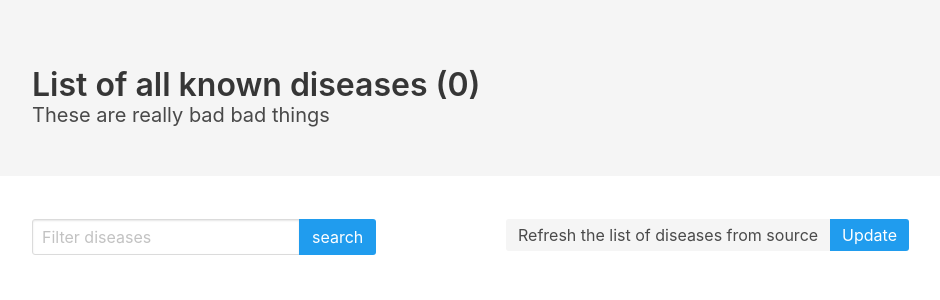
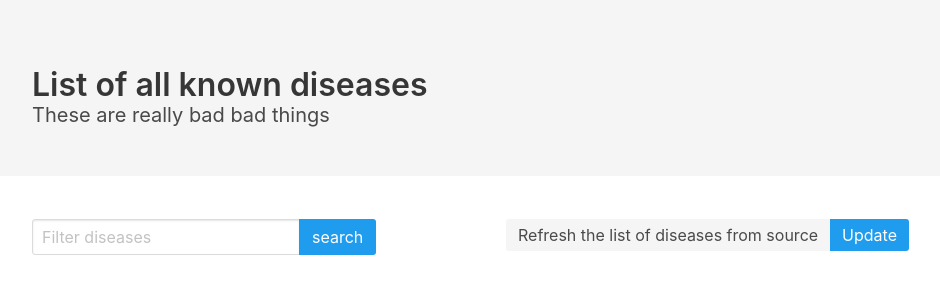
Before and after one commit to sylann/nursequest, a Flask app: page /diseases in a window 1280 px wide. Shown: the part 52-352 px from the top of the page, without its empty margins (146-1086 px from the left). Run offline with Flask 2, Linux system fonts and the light colour scheme; data that the repository does not hold is empty.

Commit message:
Revert "Add number of entries in title"
This reverts commit f75d314ec5b231fca2140344e7d94009fee62481.

```diff
--- a/app/templates/_title.html
+++ b/app/templates/_title.html
@@ -1,8 +1,8 @@
 <section class="hero is-light">
     <div class="hero-body">
         <div class="container">
-            <h3 class="title"> {{ title }} ({{ data.items | count }})</h3>
-            <h4 class="subtitle"> {{ subtitle }} </h4>
+            <h1 class="title"> {{ title }} </h1>
+            <h2 class="subtitle"> {{ subtitle }} </h2>
         </div>
     </div>
 </section>
```
